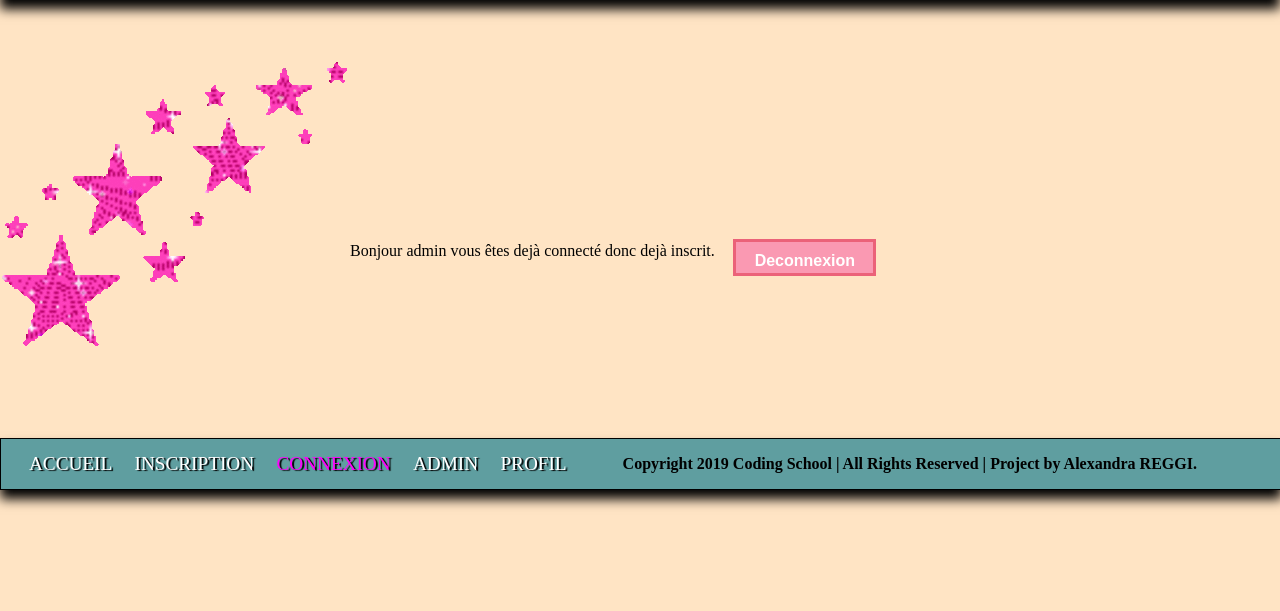
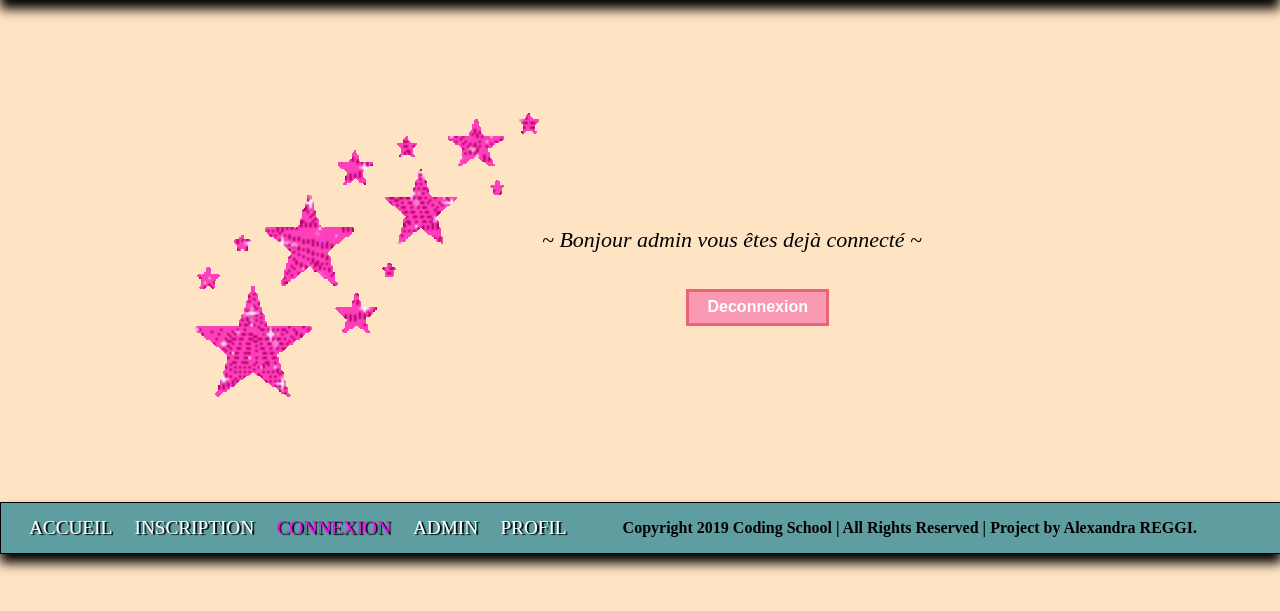
Before and after one commit to alexandra-reggi/module-connexion, a PHP site: page /connexion.php in a window 1280 px wide. Shown: the part 77-688 px from the top of the page. Run offline with PHP 8.4, Linux system fonts and the light colour scheme; a user stored in the database is signed in.

Commit message:
quelques arrangements de margin...

```diff
--- a/admin.php
+++ b/admin.php
@@ -1,13 +1,13 @@
 <?php session_start();
 
-if ($_SESSION['login'] == "admin") */si la connexion etait _admin*/
+if ($_SESSION['login'] == "admin")
 {
 
-$cnx = mysqli_connect("localhost", "root", "", "moduleconnexion"); */on se connecte à la bdd*/
+$cnx = mysqli_connect("localhost", "root", "", "moduleconnexion");
 $requete1 = "SELECT * FROM utilisateurs";
 $query1 = mysqli_query($cnx, $requete1);
 $resultat = mysqli_fetch_all($query1, MYSQLI_ASSOC);
-mysqli_close($cnx); */fin*/
+mysqli_close($cnx);
 
 ?>
 
--- a/connexion.php
+++ b/connexion.php
@@ -24,9 +24,9 @@
 
     </header>
 
-<main>
+<main id= "main_connexion">
 
-    <section id="main_connect">
+    <section id="sect1_main_connection">
 
         <article>
             <img id="imgconnect" src="images/etoile.gif">
@@ -44,17 +44,21 @@ if (isset($_SESSION["login"]))
 {
 ?>
 
-    <p>Bonjour <?php echo $_SESSION['login'] ?> vous êtes dejà connecté donc dejà inscrit.<br></p>
+    <section id= "sect2_main_connexion">
 
-    <form action="index.php" method="post">
-        <input class="mybutton_connexion" name="deco" value="Deconnexion" type="submit"/>
-    </form>
+        <p id="message1_main_connexion">~ Bonjour <?php echo $_SESSION['login'] ?> vous êtes dejà connecté ~<br></p>
+
+        <form action="index.php" method="post">
+            <input class="mybutton_connexion" name="deco" value="Deconnexion" type="submit"/>
+        </form>
+
+    </section>
+
 
     <?php
 }
-                            //    */OU*/                         */ET*/
+
     if ((!isset($_POST["login"]) || !isset($_POST["password"])) && (!isset($_SESSION["login"])))
-    // */si rien n_est remplis on met le formulaire*/
     {
 
     ?>
@@ -75,7 +79,7 @@ if (isset($_SESSION["login"]))
     }
 
 if (isset($_POST['login']) && isset($_POST['password']))
-// */lorsque le login et le password sont remplis*/
+
 {
 
     $requete2 = "SELECT * FROM utilisateurs WHERE login ='" . $_POST['login'] . "'";
@@ -85,17 +89,17 @@ if (isset($_POST['login']) && isset($_POST['password']))
 
 
     if (!empty($resultat))
-    // */si ça existe dans le bdd*/
+
     {
         if (password_verify($_POST['password'], $resultat['password']))
-        // si c_est le bon mot de passe*/
+
         {
             $_SESSION['login'] = $_POST['login'];
-            // */alors c ok on repart dirrect à l_index*/
+
             $_SESSION['password'] = $_POST['password'];
             header('Location:index.php');
         }
-                            //  */sinon, votre mot de passe est incorrect, on met le forme de connex*/
+
     else{
 ?>
         <p>Vôtre mot de passe est incorrect</p>
@@ -116,7 +120,7 @@ if (isset($_POST['login']) && isset($_POST['password']))
         }
     }
     else{
-        // */sinon*/
+
         ?>
 
         <p>Votre nom d'utilisateur n'est pas valide</p>
@@ -138,7 +142,7 @@ if (isset($_POST['login']) && isset($_POST['password']))
     }
 
 mysqli_close($cnx);
-// */stop connexion*/
+
 
         ?>
 
--- a/css/style.css
+++ b/css/style.css
@@ -322,10 +327,29 @@ li a:hover{
     zoom: 1.5;
 }
 
-#main_connect{
+#main_connexion{
+    margin-bottom: 8%;
+    margin-top: 16%;
     display: flex;
     flex-direction: row;
     align-items: center;
+}
+
+#sect1_main_connection{
+    margin-left: 15%;
+    display: flex;
+    flex-direction: row;
+}
+
+#sect2_main_connexion{
+    display: flex;
+    flex-direction: column;
+    align-items: center;
+}
+
+#message1_main_connexion{
+    font-size: 22px;
+    font-style: italic;
 }
 
 #imgconnect{
@@ -368,8 +392,7 @@ li a:hover{
     font-weight: bold;
     margin-top: 14px;
     background-color: rgb(250, 153, 178);
-    margin-left: 13%;
-    padding-top: 7px;
+    margin-left: 18%;
     font-family: sans-serif;
 }
 
```
Also changed, not shown: other parts of css/style.css (+32 -13 lines), index.php (+1 -9 lines), inscription.php (+9 -19 lines), profil.php (+8 -8 lines).
